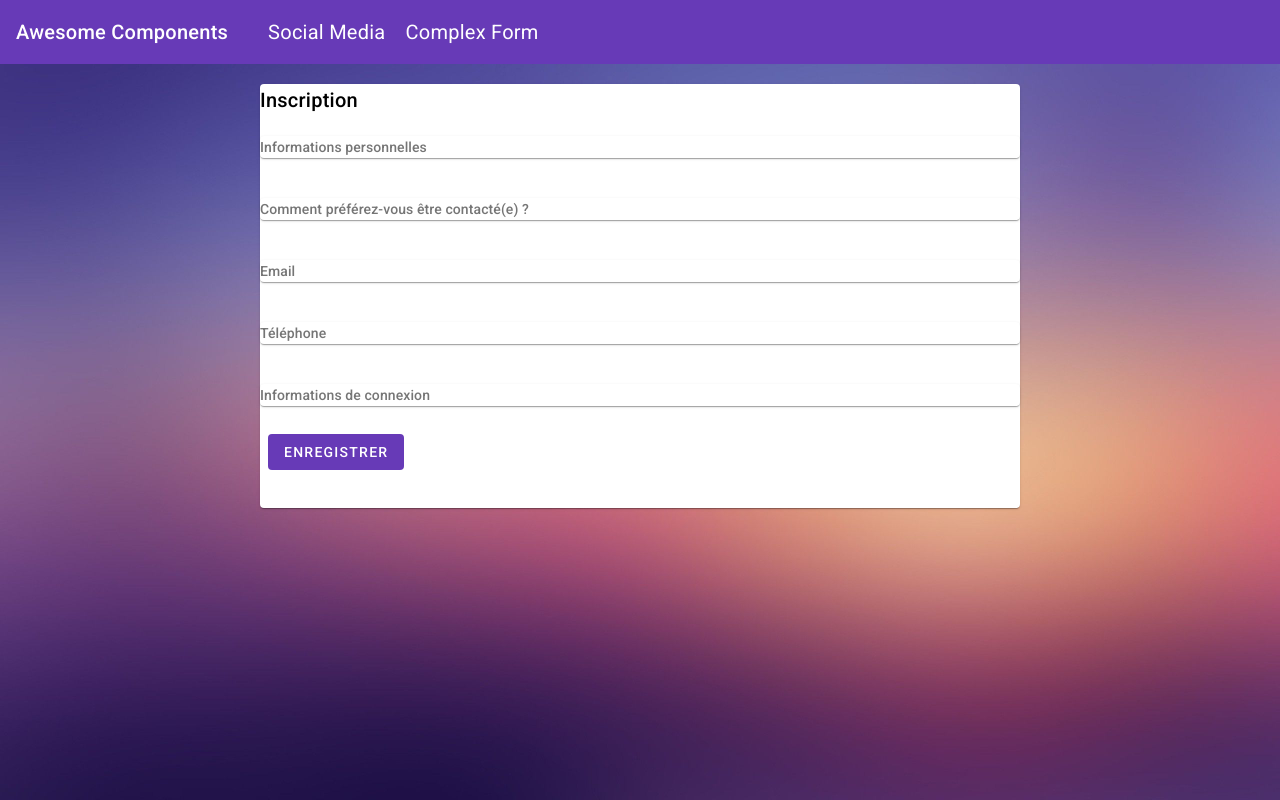
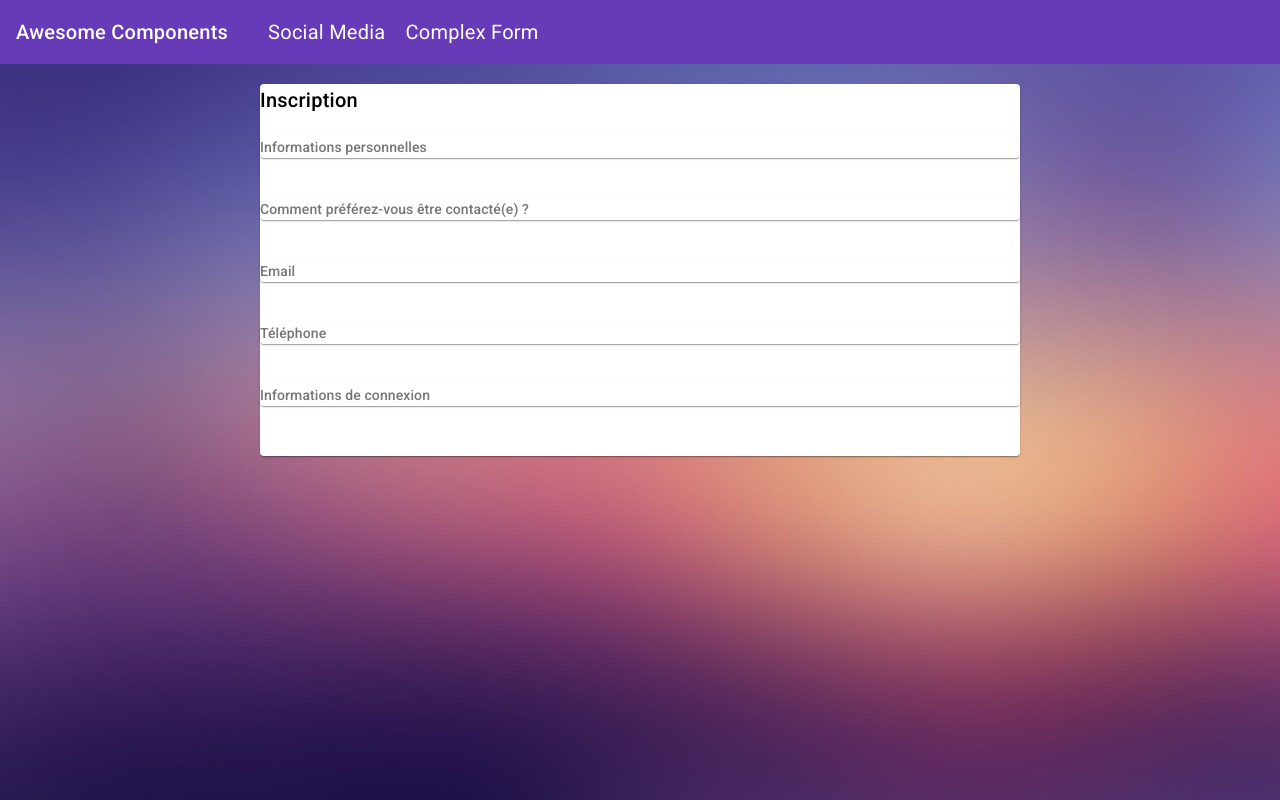
Before and after one commit to FranckPedron/Angular-awesome-components-standalone, an Angular app: page /complex-form in a window 1280 px wide. Built offline with nearby package versions, Linux system fonts and the light colour scheme.

Commit message:
Feat - Ajout des contrôles au mainForm

```diff
--- a/src/app/complexForm/components/complex-form/complex-form.component.ts
+++ b/src/app/complexForm/components/complex-form/complex-form.component.ts
@@ -33,7 +33,13 @@ export class ComplexFormComponent implements OnInit {
   }
 
   private initMainForm(): void {
-    this.mainForm = this.formBuilder.group({});
+    this.mainForm = this.formBuilder.group({
+      personalInfo: this.personalInfoForm,
+      contactPreference: this.contactPreferenceCtrl,
+      email: this.emailForm,
+      phone: this.phoneCtrl,
+      loginInfo: this.loginInfoForm
+    });
   }
 
   private initFormControls(): void {
```
